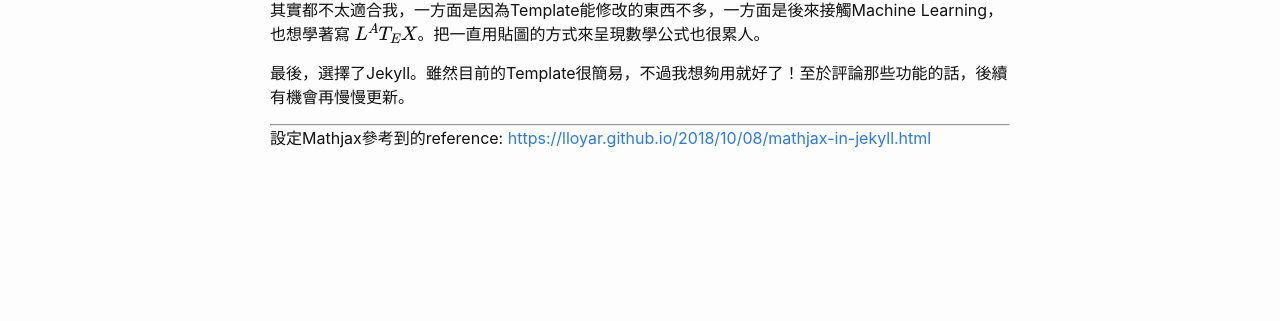
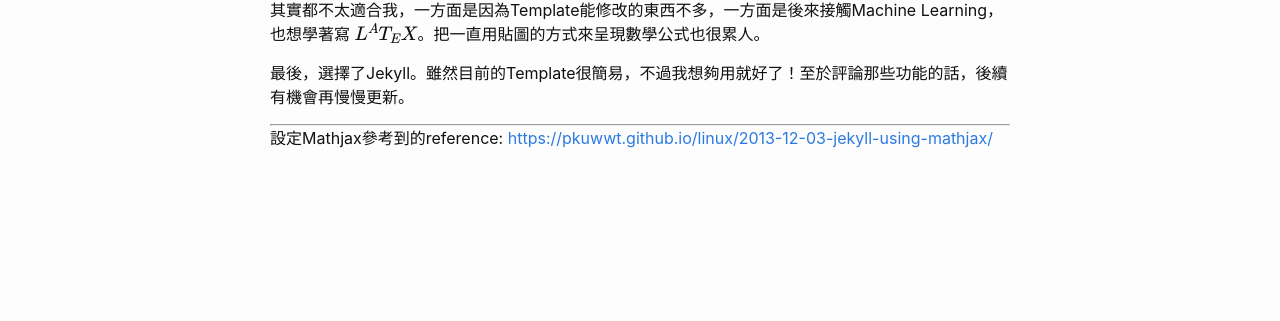
Before and after one commit to JIElite/jielite.github.io-, a Jekyll site: the page built from _posts/2019-10-08-FirstArticle.md, in a window 1280 px wide. Shown: the part 289-610 px from the top of the page. Built offline with Jekyll 4.4.1, drawn with Linux system fonts in a browser that asks for light colours; formulas are drawn with MathJax 3; part of the change alters nothing that is shown.

Commit message:
update Mathjax config ref.

```diff
--- a/_posts/2019-10-08-FirstArticle.md
+++ b/_posts/2019-10-08-FirstArticle.md
@@ -11,4 +11,4 @@ mathjax: true
 
 ---
 
-設定Mathjax參考到的reference: <https://lloyar.github.io/2018/10/08/mathjax-in-jekyll.html>
+設定Mathjax參考到的reference: <https://pkuwwt.github.io/linux/2013-12-03-jekyll-using-mathjax/>
```
